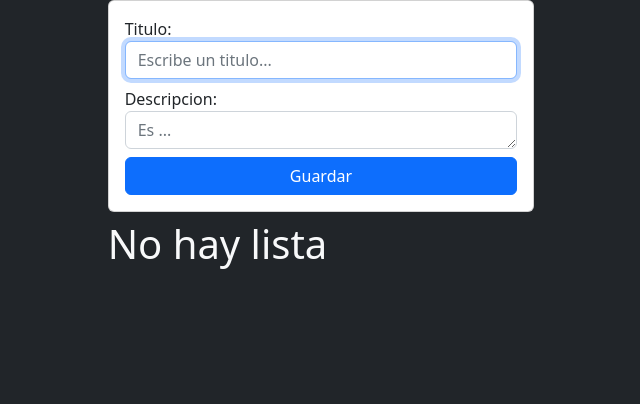
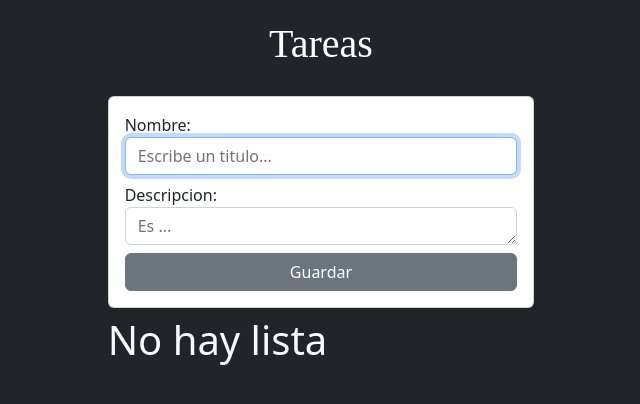
Before and after one commit to M0nt0ya/Django-Agenda, a Django app: page /tasks/ in a window 1280 px wide. Shown: the top 404 px of the page, without its empty margins (319-959 px from the left). Run offline with Django 4.2, Linux system fonts and the light colour scheme; data that the repository does not hold is empty.

Commit message:
Crud Final

```diff
--- a/tasks/static/main.css
+++ b/tasks/static/main.css
@@ -0,0 +1,3 @@
+body {
+    background: rgb(0, 0, 0);
+}
--- a/tasks/templates/list_tasks.html
+++ b/tasks/templates/list_tasks.html
@@ -12,10 +12,10 @@
       href="https://cdn.jsdelivr.net/npm/bootstrap@5.2.0-beta1/dist/css/bootstrap.min.css"
       rel="stylesheet"
       integrity="sha384-0evHe/X+R7YkIZDRvuzKMRqM+OrBnVFBL6DOitfPri4tjfHxaWutUpFmBp4vmVor"
-      crossorigin="anonymous"
-    />
+      crossorigin="anonymous"/>
   </head>
   <body class="bg-dark">
+    <h1 style="color:white; text-align:center; font-family: serif; padding:20px; ">Tareas</h1>
     <div class="col-md-4 offset-md-4">
       {{error}}
 
@@ -23,11 +23,11 @@
       <form action="{% url 'create_task' %}" method="POST" class="card card-body mb-2">
         {% csrf_token %}
 
-        <label for="title">Titulo:</label>
+        <label for="title">Nombre:</label>
         <input type="text" name="title" placeholder="Escribe un titulo..." class="form-control mb-2" autofocus />
         <label for="description">Descripcion:</label>
         <textarea name="description" id="description" rows="1" class="form-control mb-2" placeholder="Es ..."></textarea>
-        <button class="btn btn-primary">Guardar</button>
+        <button class="btn btn-secondary">Guardar</button>
 
       </form>
 
@@ -42,7 +42,7 @@
 
           <form action="{% url 'delete_task' task.id %}" method="POST">
             {% csrf_token %}
-            <button class="btn btn-danger">Eliminar</button>
+            <button class="btn btn-danger">X</button>
           </form>
 
         </div>
```
